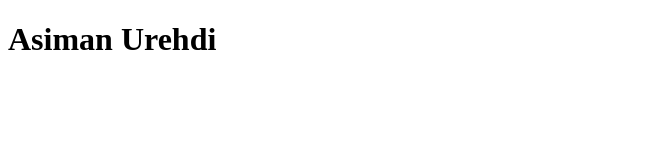
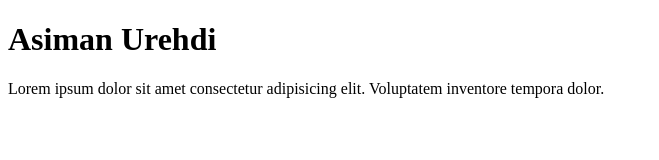
Before and after one commit to cavidann/test, a plain HTML site: page index.html in a window 1280 px wide. Shown: the whole page, without its empty margins (0-659 px from the left). Drawn offline with Linux system fonts and the light colour scheme.

Commit message:
p added to index

```diff
--- a/index.html
+++ b/index.html
@@ -8,5 +8,6 @@
 </head>
 <body>
     <h1>Asiman Urehdi</h1>
+    <p>Lorem ipsum dolor sit amet consectetur adipisicing elit. Voluptatem inventore tempora dolor.</p>
 </body>
 </html>
```
